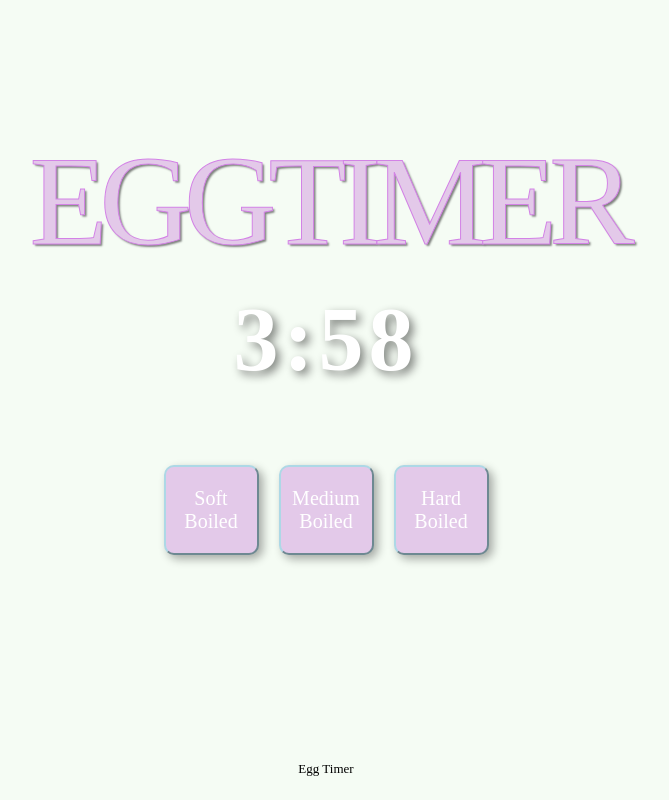
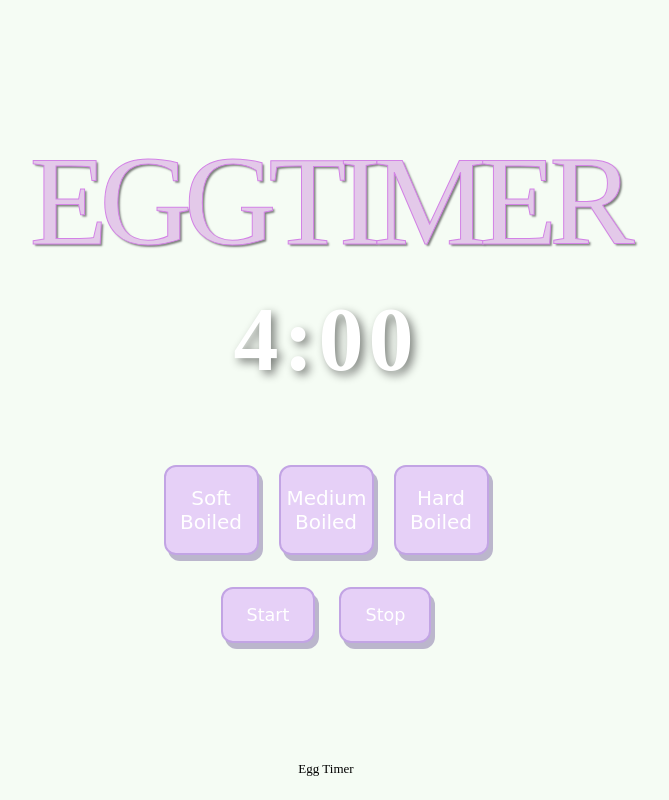
Before and after one commit to Courts02/eggtimer, a plain HTML site: page index.html in a window 1280 px wide. Both pictures are taken after a click on the button "Soft Boiled". Shown: the whole page, without its empty margins (314-983 px from the left). Drawn offline with nearby package versions, Linux system fonts and the light colour scheme; a web font is replaced by a local one.

Commit message:
updated css, js and html

```diff
--- a/index.html
+++ b/index.html
@@ -26,12 +26,18 @@
     <h2 id="timer">
         0:00
     </h2>
-    <div class="container">
-        <button id="soft-boiled">Soft Boiled</button>
-        <button id="medium-boiled">Medium Boiled</button>
-        <button id="hard-boiled">Hard Boiled</button>
+     <div class="container">
+    <button id="soft-boiled">Soft Boiled</button>
+    <button id="medium-boiled">Medium Boiled</button>
+    <button id="hard-boiled">Hard Boiled</button>
+</div>
 
-    </div>
+<!-- Move Start/Stop below here -->
+<div class="control-buttons">
+    <button id="start-btn">Start</button>
+    <button id="stop-btn">Stop</button>
+</div>
+
 
     <footer>
         <p>Egg Timer </p>
--- a/script.js
+++ b/script.js
@@ -1,39 +1,82 @@
-let timerInterval;
-let timerRemaining;
+let timerInterval = null;
+let timerRemaining = 0;
+let isPaused = false;
+let timerReady = false;
 const timerEndSound = new Audio('alarm.wav');
 
+function setTimer(seconds) {
+    clearInterval(timerInterval);
+    timerInterval = null;
+    timerRemaining = seconds;
+    isPaused = false;
+    timerReady = true;
+    updateDisplay();
+}
 
-function startTimer(seconds){
-    clearInterval(timerInterval);
-    timerRemaining = seconds;
-    updateDisplay();
+function startTimer() {
+    if (!timerReady || timerRemaining <= 0) return;
 
-    timerInterval = setInterval(() => {
+    clearInterval(timerInterval); // clear any old interval
+    isPaused = false;
+    timerInterval = setInterval(tick, 1000);
+    timerReady = false; // we’ve started now
+}
+
+function tick() {
+    if (isPaused || timerRemaining <= 0) return;
+
     timerRemaining--;
     updateDisplay();
 
-        if(timerRemaining <= 0){
+    if (timerRemaining <= 0) {
         clearInterval(timerInterval);
-
+        timerInterval = null;
         timerEndSound.play();
         alert("Egg's ready!");
     }
-    }, 1000);
 }
 
-function updateDisplay(){
-    let minutes = Math.floor(timerRemaining / 60);
-    let seconds = timerRemaining % 60;
-    document.getElementById("timer").innerText = `${minutes}:${seconds < 10 ? "0" : ""}${seconds}`;
+function stopTimer() {
+    isPaused = true;
+    clearInterval(timerInterval);
+    timerInterval = null;
 }
 
-function cancelTimer(){
+function resumeTimer() {
+    if (timerRemaining > 0 && isPaused) {
+        isPaused = false;
+        timerInterval = setInterval(tick, 1000);
+    }
+}
+
+function cancelTimer() {
     clearInterval(timerInterval);
+    timerInterval = null;
     timerRemaining = 0;
+    isPaused = false;
+    timerReady = false;
     updateDisplay();
 }
 
-document.getElementById("soft-boiled").addEventListener("click", () => startTimer(240));
-document.getElementById("medium-boiled").addEventListener("click", () => startTimer(420));
-document.getElementById("hard-boiled").addEventListener("click", () => startTimer(720));
-document.getElementById("timer").addEventListener("click", cancelTimer) ;
+function updateDisplay() {
+    let minutes = Math.floor(timerRemaining / 60);
+    let seconds = timerRemaining % 60;
+    document.getElementById("timer").innerText =
+        `${minutes}:${seconds < 10 ? "0" : ""}${seconds}`;
+}
+
+// 🍳 Egg Type Buttons just SET the time now
+document.getElementById("soft-boiled").addEventListener("click", () => setTimer(240));
+document.getElementById("medium-boiled").addEventListener("click", () => setTimer(420));
+document.getElementById("hard-boiled").addEventListener("click", () => setTimer(720));
+
+// 🕹 Start and Stop Controls
+document.getElementById("start-btn").addEventListener("click", () => {
+    if (isPaused) {
+        resumeTimer();
+    } else {
+        startTimer();
+    }
+});
+document.getElementById("stop-btn").addEventListener("click", stopTimer);
+document.getElementById("timer").addEventListener("click", cancelTimer);
--- a/style.css
+++ b/style.css
@@ -167,18 +167,28 @@ body{
     gap: 20px;
     font-family: "Sour Gummy", serif;
 }
-.container button{
-background-color: #e3c9e9;
-height: 90px;
-width: 95px;
-border-radius: 10px;
-color: rgb(255, 255, 255);
-border-color: #add8e6;
-box-shadow: 4px 4px 10px rgba(0, 0, 0, 0.329);
-font-family: "Sour Gummy", serif;
+.container button {
+    background-color: #e6d0f7; /* soft lavender */
+    height: 90px;
+    width: 95px;
+    border-radius: 12px;
+    color: white;
+    border: 2px solid #c2a4e4;
+    box-shadow: 4px 6px 0 #bbb6cc;
+    font-family: "Sour Gummy", cursive;
+    font-size: 20px;
+    cursor: pointer;
+    transition: all 0.2s ease;
+    text-align: center;
+}
 
-font-size: 20px;
+/* Optional: make them dance a little on hover */
+.container button:hover {
+    background-color: #f0dbff;
+    transform: translateY(-3px);
+    box-shadow: 6px 8px 0 #aaa0c6;
 }
+
 button:hover{
     cursor: pointer;
 }
@@ -188,3 +198,35 @@ footer{
     color: rgb(0, 0, 0);
     font-size: 13px;
 }
+.control-buttons {
+    display: flex;
+    justify-content: center;
+    gap: 1rem;
+    margin-top: 1.5rem;
+}
+
+.control-buttons {
+    display: flex;
+    justify-content: center;
+    gap: 1.5rem;
+    margin-top: 2rem;
+}
+
+.control-buttons button {
+    font-family: 'Sour Gummy', cursive;
+    font-size: 1.1rem;
+    padding: 1rem 1.5rem;
+    background-color: #e6d0f7; /* soft lavender */
+    color: white;
+    border: 2px solid #c2a4e4;
+    border-radius: 12px;
+    cursor: pointer;
+    box-shadow: 4px 6px 0 #bbb6cc;
+    transition: all 0.2s ease;
+}
+
+.control-buttons button:hover {
+    background-color: #f0dbff;
+    transform: translateY(-3px);
+    box-shadow: 6px 8px 0 #aaa0c6;
+}
```
Lines whose indentation alone changed are shown as unchanged.
